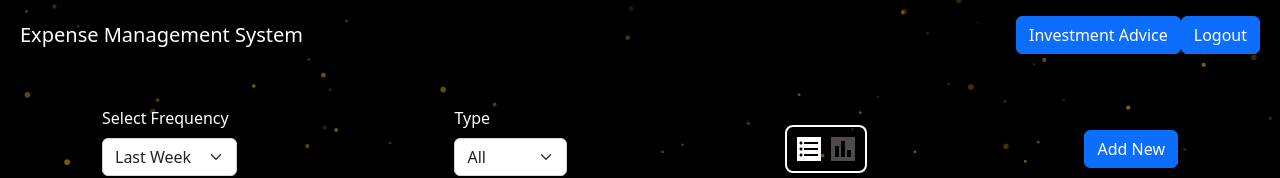
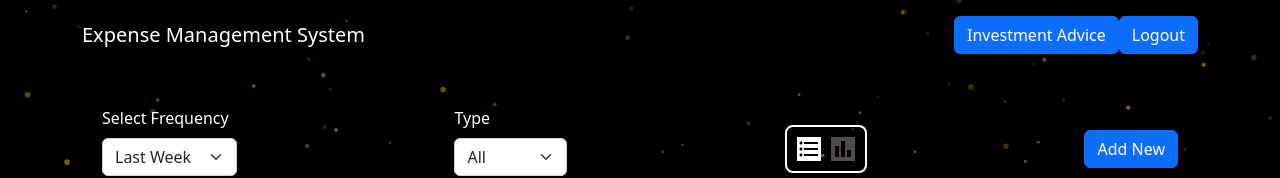
Before and after one commit to Atharvshukla/ExpenseSage, a React (Create React App) app in the folder frontend/: page / in a window 1280 px wide. Shown: the top 178 px of the page. Built offline with nearby package versions, Linux system fonts and the light colour scheme; no server answers; sample sign-in values are in the browser's storage.

Commit message:
CSS updated for the buttons

```diff
--- a/frontend/src/components/Header.js
+++ b/frontend/src/components/Header.js
@@ -1,5 +1,5 @@
 import React, { useCallback, useEffect, useState } from 'react';
-import { Navbar, Nav, Button } from 'react-bootstrap';
+import { Navbar, Nav, Button, Container } from 'react-bootstrap';
 import "./style.css";
 import { useNavigate } from 'react-router-dom';
 import Particles from "react-tsparticles";
@@ -85,6 +85,7 @@ const Header = () => {
           }}
         />
         <Navbar className="navbarCSS" collapseOnSelect expand="lg" style={{position: 'relative', zIndex: "2 !important"}}>
+          <Container>
             <Navbar.Brand href="/" className="text-white navTitle">Expense Management System</Navbar.Brand>
             <Navbar.Toggle
               aria-controls="basic-navbar-nav"
@@ -97,24 +98,19 @@ const Header = () => {
                 }}
               ></span>
             </Navbar.Toggle>
-          <div>
-            <Navbar.Collapse id="responsive-navbar-nav" style={{color: "white"}}>
+            <Navbar.Collapse id="responsive-navbar-nav" className="justify-content-end">
+              <Nav className="d-flex align-items-center">
                 {user ? (
                   <>
-                  <Nav>
-                    <Button variant="primary" onClick={handleShowInvestmentAdvice} className="ml-2">Investment Advice</Button>
-                    <Button variant="primary" onClick={handleShowLogout} className="ml-2">Logout</Button>
-                  </Nav>
+                    <Button variant="primary" onClick={handleShowInvestmentAdvice} className="ml-lg-3 mb-2 mb-lg-0">Investment Advice</Button>
+                    <Button variant="primary" onClick={handleShowLogout} className="ml-lg-3">Logout</Button>
                   </>
                 ) : (
-                <>
-                  <Nav>
-                    <Button variant="primary" onClick={handleShowLogin} className="ml-2">Login</Button>
+                  <Button variant="primary" onClick={handleShowLogin} className="ml-lg-3">Login</Button>
+                )}
               </Nav>
-                </>
-              )}
             </Navbar.Collapse>
-          </div>
+          </Container>
         </Navbar>
       </div>
     </>
```
Lines whose indentation alone changed are shown as unchanged.
